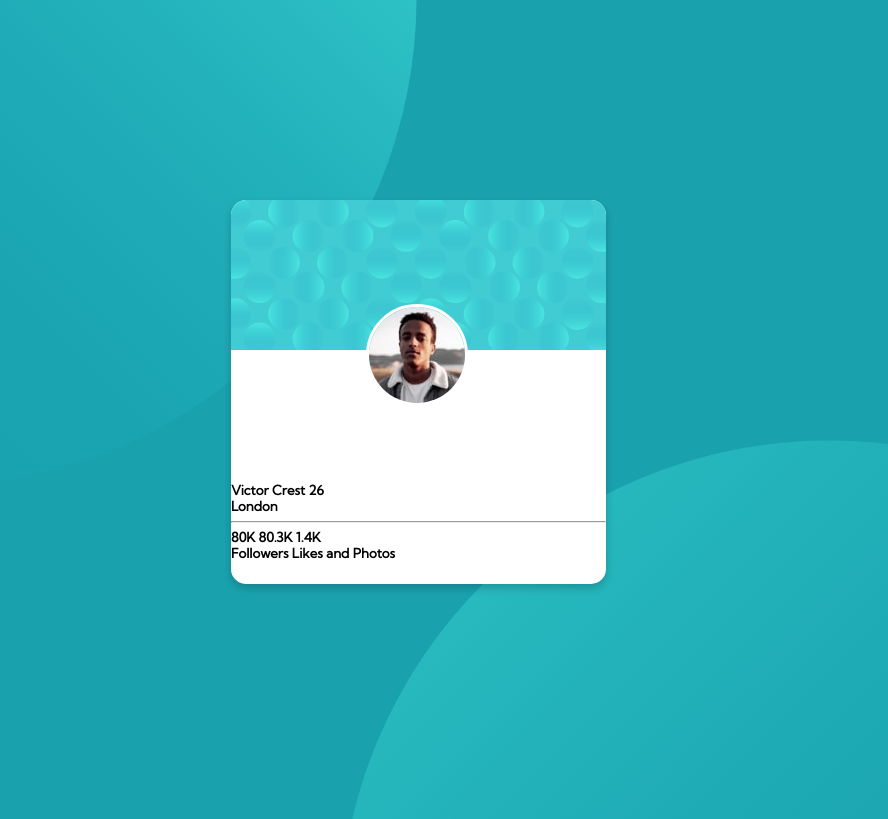
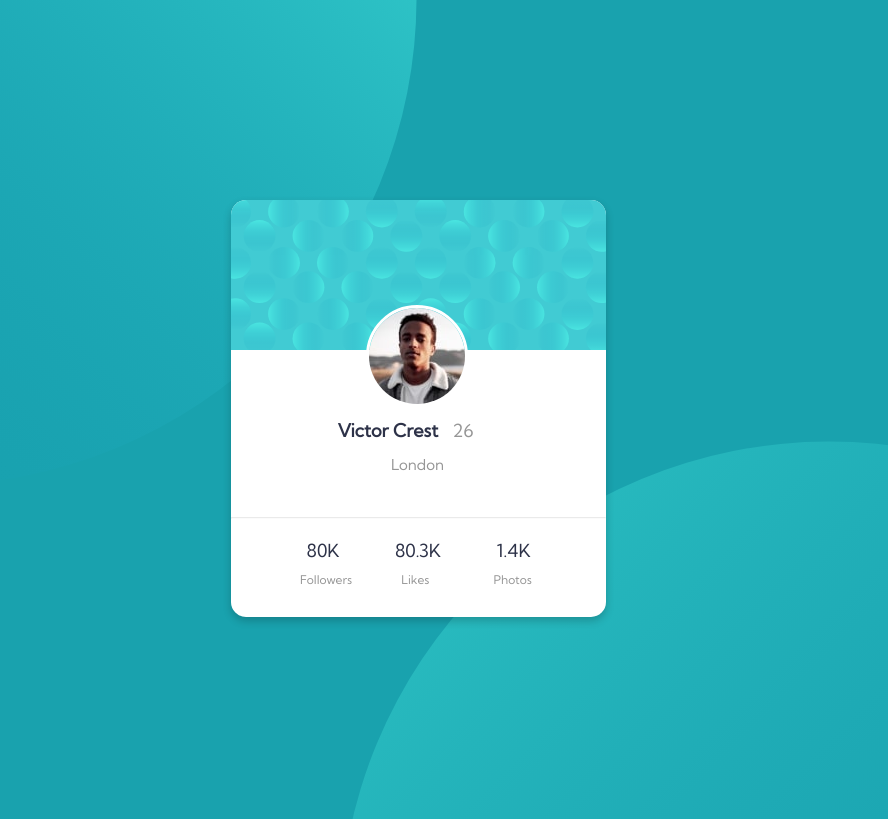
Before and after one commit to ClaudeManuela/Profile-card-component, a plain HTML site: page index.html in a window 1280 px wide. Shown: the top 819 px of the page, without its empty margins (269-1157 px from the left). Drawn offline with Linux system fonts and the light colour scheme.

Commit message:
Positioned name, stats and information of the profile at the right places with CSS

```diff
--- a/index.html
+++ b/index.html
@@ -16,22 +16,29 @@
         <div class="container">
             <img class ="bg-pattern-card"src="images/bg-pattern-card.svg" alt="">
             <img class = "profile-pic"src="images/image-victor.jpg" alt="Profile Picture">
-            <h5>
-                Victor Crest
+
+        <span class="name">
+            Victor Crest
+            </span>
+
                 <span class="age">
                     26
                 </span>
                 <div class="city">
-                    London
+                   <small> London </small>
                 </div>
+                <br />
                 <hr />
                 <div class="Stats">
-                    80K      80.3K        1.4K
-                    <div class="info">
-                        Followers Likes and Photos
-                    </div>
+                    <span class="followers-number">  80K  </span>
+                    <span class="likes-number"> 80.3K </span>
+                    <span class="photos-number">1.4K </span>
                 </div>
-            </h5>
+                <span class="info">
+                    <span class="followers"> Followers </span>
+                    <span class="likes"> Likes </span>
+                    <span> Photos </span>
+                </span>
 
         </div>
     </div>
--- a/src/style.css
+++ b/src/style.css
@@ -1,11 +1,17 @@
 body {
 background-color:hsl(185, 75%, 39%);
 font-family: 'Kumbh Sans';
+font-weight: 400px;
+font-size: 18px;
 width: 100%;
 height: 100%;
 overflow: hidden;
 }
 
+hr {
+    color:hsl(0, 0%, 59%);
+    opacity:0.2;
+}
 .card {
     box-shadow: 0 4px 8px 0 rgba(0,0,0,0.2);
     max-width: 100%;
@@ -43,3 +49,52 @@ overflow: hidden;
     left: 135px;
     top: -50px;
 }
+
+.name  {
+    position: relative;
+    top: -20px;
+    left: 0px;
+    color: hsl(229, 23%, 23%);
+    font-weight: bold;
+}
+
+.age {
+    position: relative;
+    top: -20px;
+    left: 10px;
+    color:hsl(0, 0%, 59%)
+}
+
+.city {
+    position: relative;
+    top: -10px;
+    left: 160px;
+    color: hsl(0, 0%, 59%)
+}
+
+.Stats {
+display: flex;
+justify-content: space-evenly;
+margin: 20px;
+color: hsl(229, 23%, 23%)
+}
+
+.info {
+    display: flex;
+    justify-content: space-evenly;
+    margin: 20px;
+    color: hsl(0, 0%, 59%);
+    font-size: 12px;
+    position: relative;
+    top:-10px;
+    left:0px;
+}
+
+.followers {
+    position: relative;
+    left:-5px;
+}
+.likes {
+    position: relative;
+    left:-10px;
+}
```
